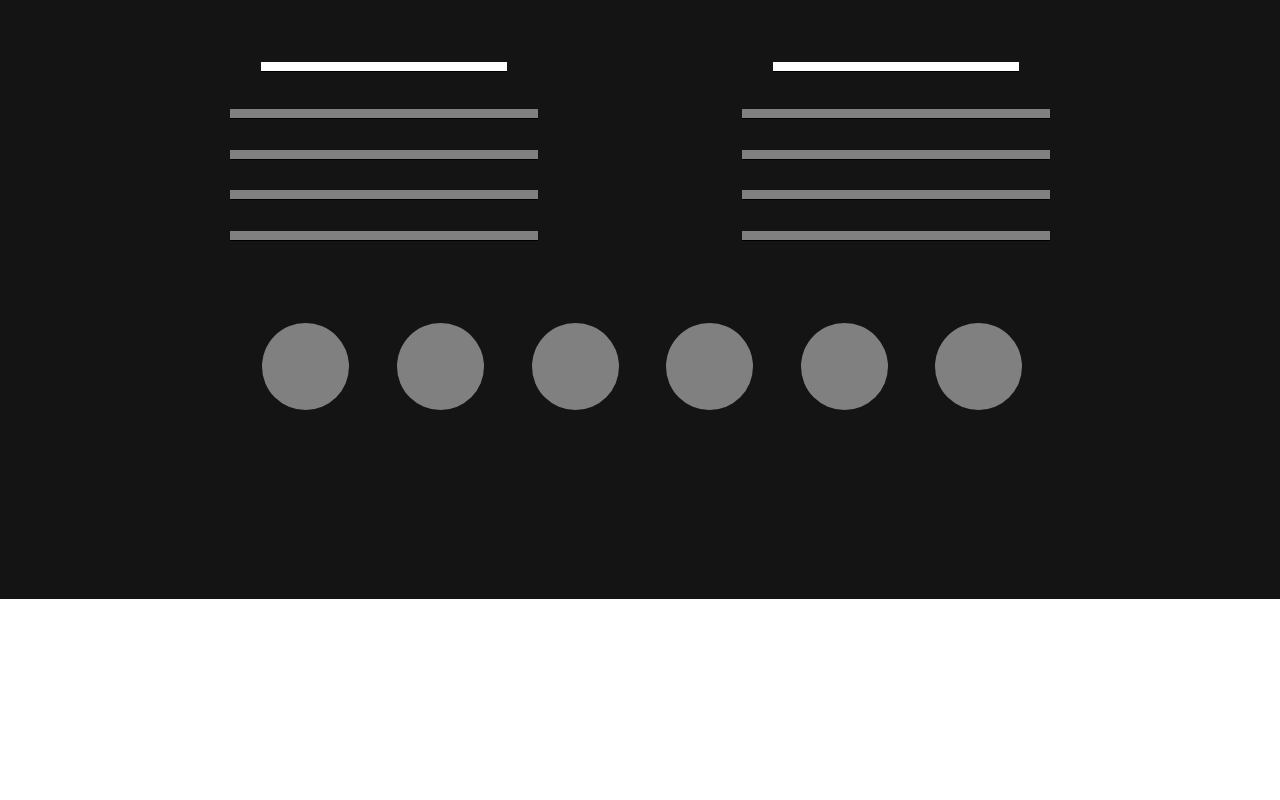
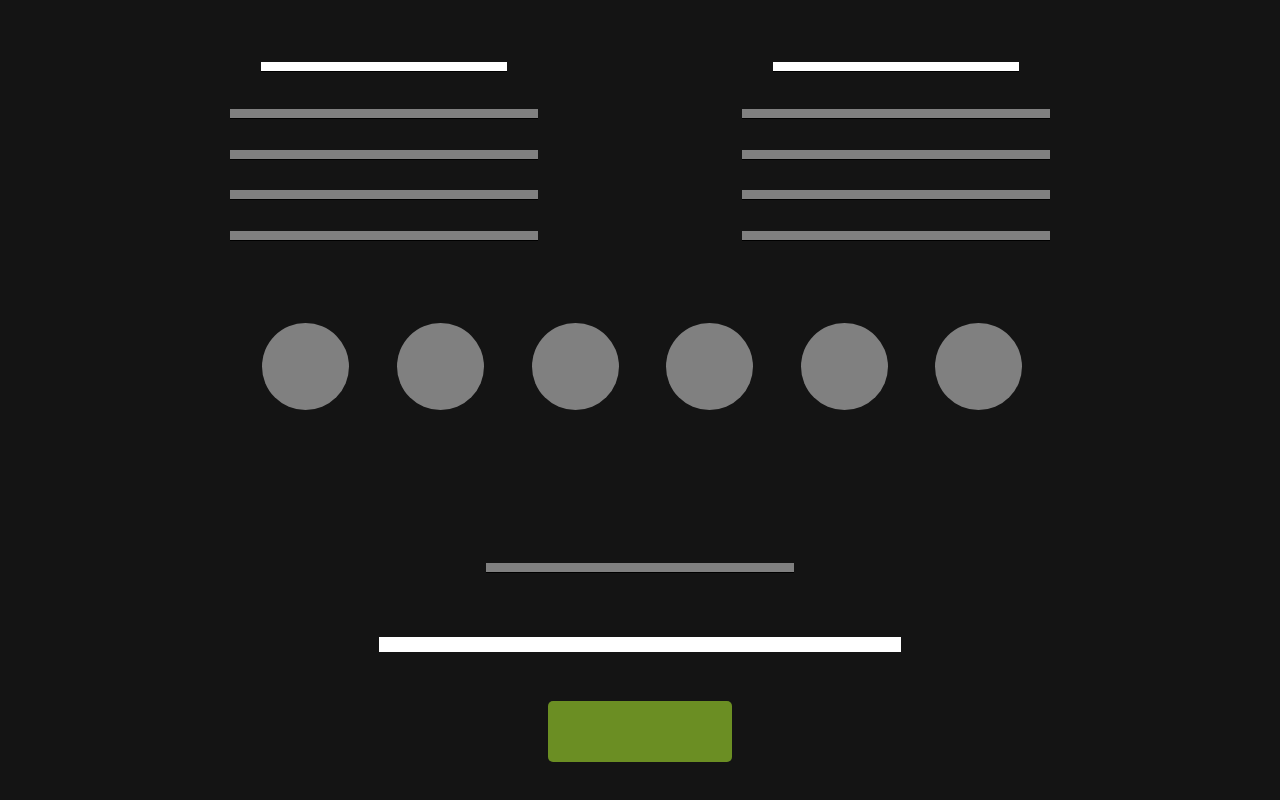
Before and after one commit to yagosenhorini/GrupoB, a plain HTML site: page wireframe/rodape.html in a window 1280 px wide. Shown: the part 401-1201 px from the top of the page. Before the commit the page ends 1000 px from the top, so only its background shows below. Drawn offline with Linux system fonts and the light colour scheme.

Commit message:
Alteração de nome do arquivo 'index.html' para rodapé e finalização de rodapé

```diff
--- a/wireframe/css/estilo.css
+++ b/wireframe/css/estilo.css
@@ -90,3 +90,24 @@
     border-radius: 100px;
     display: inline-block;
 }
+
+.formulario {
+    width: 60%;
+    height: auto;
+    margin: 5% 20%;
+    text-align: center;
+}
+
+.formulario .barra-cinza {
+    width: 50%;
+    height: 10px;
+    margin: 15% 25% 10% 25%;
+    background-color: gray;
+    border-bottom: 1px solid black;
+}
+
+.entrada {
+    width: 85%;
+    margin: 0 auto 5% 0;
+    border: none;
+}
--- a/wireframe/index.html
+++ b/wireframe/rodape.html
@@ -42,6 +42,13 @@
                 <div class="bola"></div>
                 <div class="bola"></div>
             </div>
+            <div class="formulario">
+                <form>
+                    <div class="barra-cinza"></div>
+                    <input type="text" class="entrada">
+                    <button class="button__botao-verde"></button>
+                </form>
+            </div>
         </footer>
     </section>
 </body>
```
